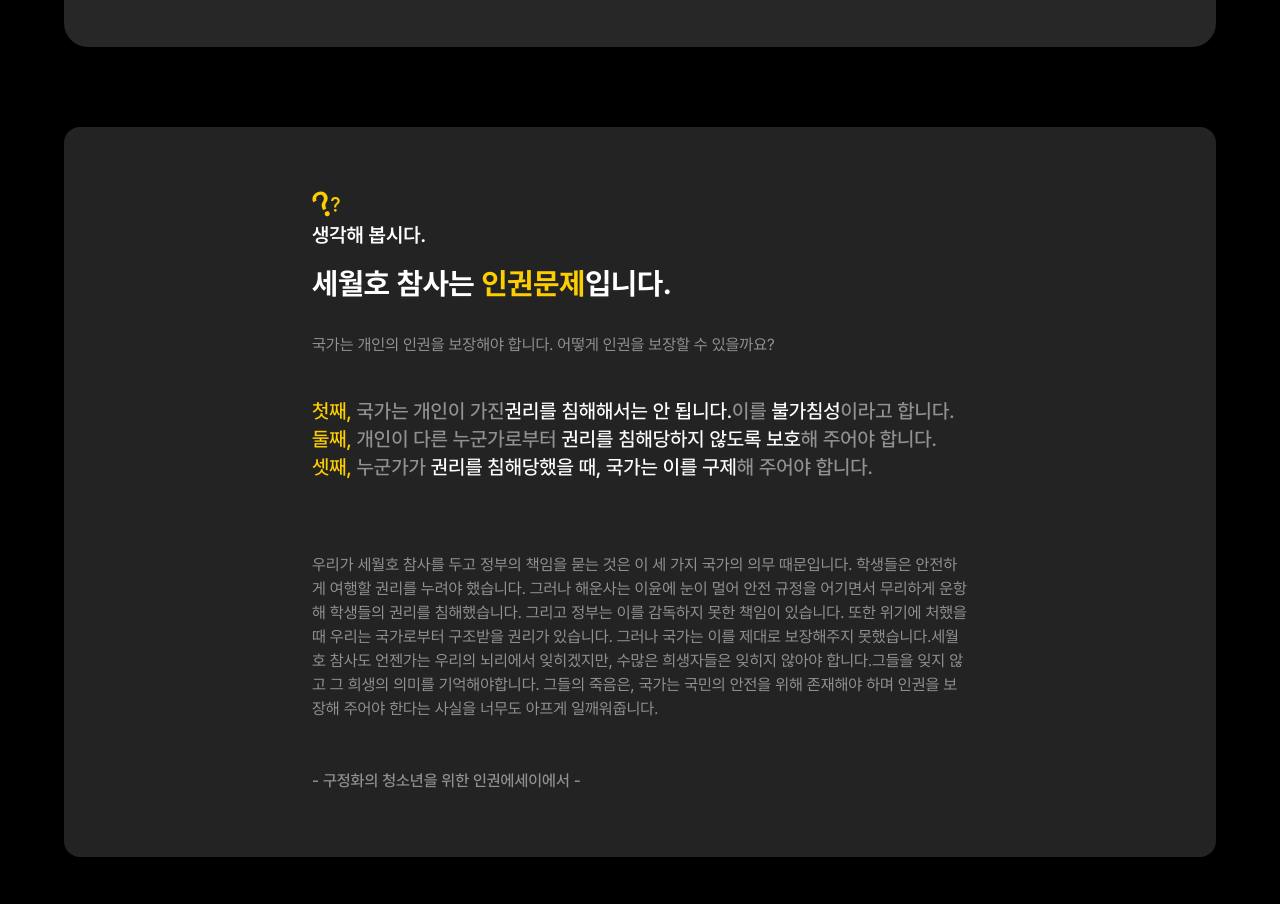
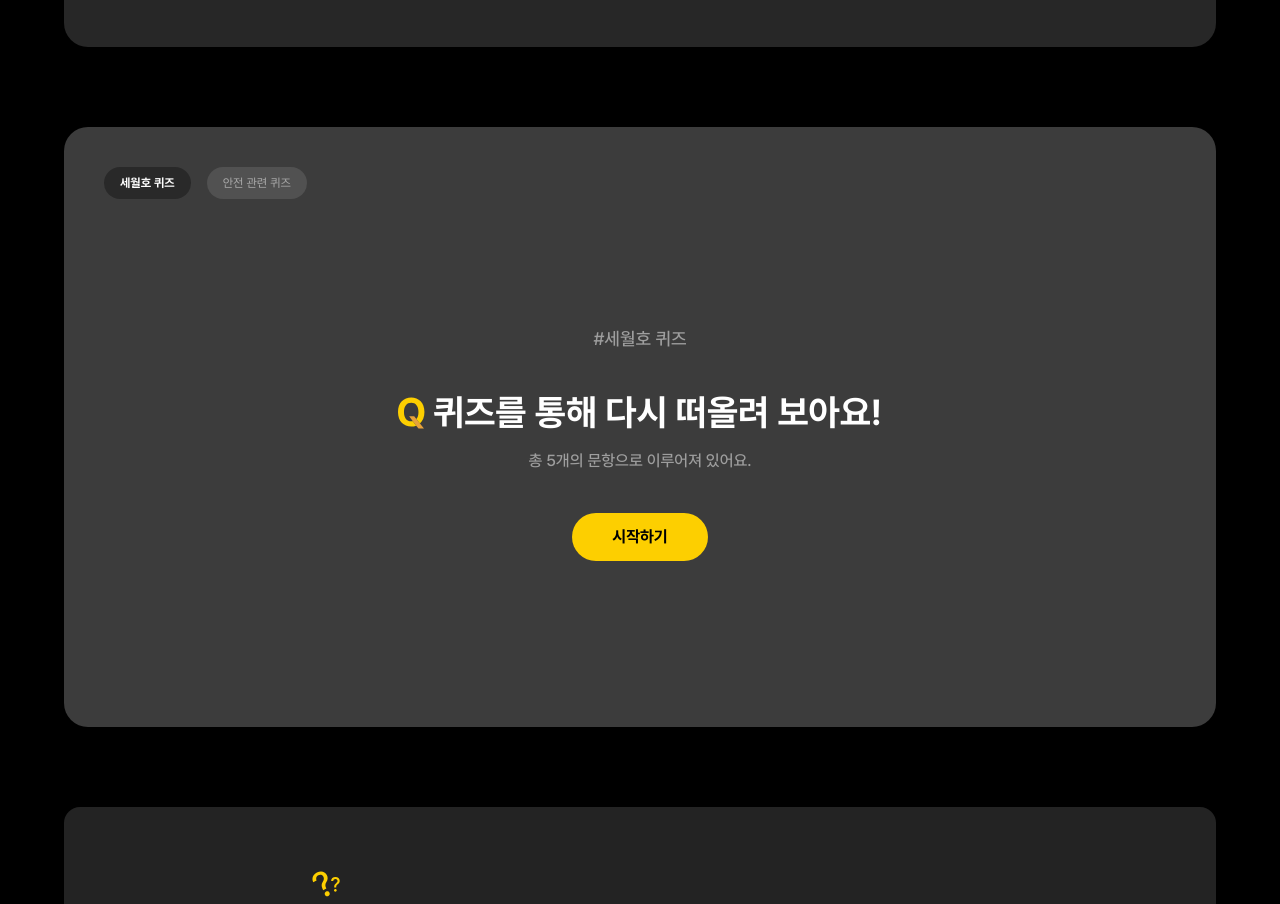
Before and after one commit to chanwoo00106/sewol-ferry, a React (Vite) app: page / in a window 1280 px wide. Shown: the part 3620-4524 px from the top of the page. Built offline with nearby package versions, Linux system fonts and the light colour scheme.

Commit message:
Add quize start component

```diff
--- a/package.json
+++ b/package.json
@@ -13,7 +13,8 @@
     "postcss": "^8.4.21",
     "react": "^18.2.0",
     "react-dom": "^18.2.0",
-    "react-youtube": "^10.1.0"
+    "react-youtube": "^10.1.0",
+    "zustand": "^4.3.7"
   },
   "devDependencies": {
     "@types/node": "^18.15.11",
--- a/src/App.tsx
+++ b/src/App.tsx
@@ -4,6 +4,7 @@ import MusicContent from './components/Music'
 import PreventContent from './components/Prevent'
 import Think from './components/Think'
 import Info from './components/Info'
+import Quize from './components/Quize'
 
 function App() {
   return (
@@ -11,6 +12,7 @@ function App() {
       <MainVideo />
       <MusicContent />
       <PreventContent />
+      <Quize />
       <Think />
       <Info />
     </MainLayout>
--- /dev/null
+++ b/src/components/Common/Button.tsx
@@ -0,0 +1,17 @@
+interface Props {
+  children: string
+  onClick: () => void
+}
+
+const Button = ({ children, onClick }: Props) => {
+  return (
+    <button
+      onClick={onClick}
+      className='font-bold py-3 px-10 bg-[#FDCF00] rounded-3xl hover:bg-[#757575] transition'
+    >
+      {children}
+    </button>
+  )
+}
+
+export default Button
--- /dev/null
+++ b/src/components/Quize/Navigation.tsx
@@ -0,0 +1,31 @@
+import useQuize from './store'
+
+const Navigation = () => {
+  const { type, changeType } = useQuize((state) => ({ ...state }))
+
+  const setStyle = (bool: boolean) =>
+    bool
+      ? 'py-2 px-4 bg-[#292929] text-white font-bold text-xs rounded-3xl'
+      : 'py-2 px-4 text-[#ABABAB] text-xs bg-[#515151] rounded-3xl'
+
+  const onClick = (bool: boolean) => bool && changeType()
+
+  return (
+    <nav className='space-x-4'>
+      <button
+        onClick={() => onClick(type === 'safty')}
+        className={setStyle(type === 'sewol')}
+      >
+        세월호 퀴즈
+      </button>
+      <button
+        onClick={() => onClick(type === 'sewol')}
+        className={setStyle(type === 'safty')}
+      >
+        안전 관련 퀴즈
+      </button>
+    </nav>
+  )
+}
+
+export default Navigation
--- /dev/null
+++ b/src/components/Quize/Start.tsx
@@ -0,0 +1,21 @@
+import Button from '@/components/Common/Button'
+
+const Start = () => {
+  return (
+    <div className='flex flex-col items-center h-full justify-center flex-1'>
+      <p className='font-medium text-[#FFFFFF80] text-lg mb-10'>#세월호 퀴즈</p>
+      <h1 className='text-4xl font-bold text-white flex gap-2 mb-4'>
+        <img src='/svg/Q.svg' />
+        퀴즈를 통해 다시 떠올려 보아요!
+      </h1>
+
+      <p className='text-[#FFFFFF80] text-base font-medium mb-10'>
+        총 5개의 문항으로 이루어져 있어요.
+      </p>
+
+      <Button>시작하기</Button>
+    </div>
+  )
+}
+
+export default Start
--- /dev/null
+++ b/src/components/Quize/index.tsx
@@ -0,0 +1,13 @@
+import Navigation from './Navigation'
+import Start from './Start'
+
+const Quize = () => {
+  return (
+    <section className='m-16 mt-20 p-10 bg-[#3C3C3C] rounded-3xl min-h-[37.5rem] flex flex-col'>
+      <Navigation />
+      <Start />
+    </section>
+  )
+}
+
+export default Quize
--- /dev/null
+++ b/src/components/Quize/store.tsx
@@ -0,0 +1,67 @@
+import { create } from 'zustand'
+
+interface InitialType {
+  type: 'sewol' | 'safty'
+  question: number | null
+  changeType: () => void
+  setQuestion: (question: number) => void
+  setOXQuestion: (choice: boolean) => void
+  setSelectQuestion: (choice: number) => void
+  setQuestionType: (type: 'select' | 'ox' | null) => void
+}
+
+interface OXQuestion extends InitialType {
+  questionType: 'ox' | null
+  choice: boolean | undefined
+}
+
+interface SelectQuestion extends InitialType {
+  questionType: 'select' | null
+  choice: number | undefined
+}
+
+const useQuize = create<OXQuestion | SelectQuestion>((set) => ({
+  type: 'sewol',
+  questionType: null,
+  choice: undefined,
+  question: null,
+
+  changeType: () =>
+    set((state) => ({
+      ...state,
+      type: state.type === 'sewol' ? 'safty' : 'sewol',
+    })),
+
+  setQuestion: (question: number) =>
+    set((state) => ({
+      ...state,
+      question,
+    })),
+
+  setOXQuestion: (choice: boolean) =>
+    set((state) => {
+      if (state.questionType !== 'ox') return state
+      return {
+        ...state,
+        choice,
+      }
+    }),
+
+  setSelectQuestion: (choice: number) =>
+    set((state) => {
+      if (state.questionType !== 'select') return state
+      return {
+        ...state,
+        choice,
+      }
+    }),
+
+  setQuestionType: (type: 'select' | 'ox' | null) =>
+    set((state) => ({
+      ...state,
+      questionType: type,
+      choice: undefined,
+    })),
+}))
+
+export default useQuize
```
Also changed, not shown: public/svg/Q.svg (added), 1 other file (tests, documents, lock files or other folders).
